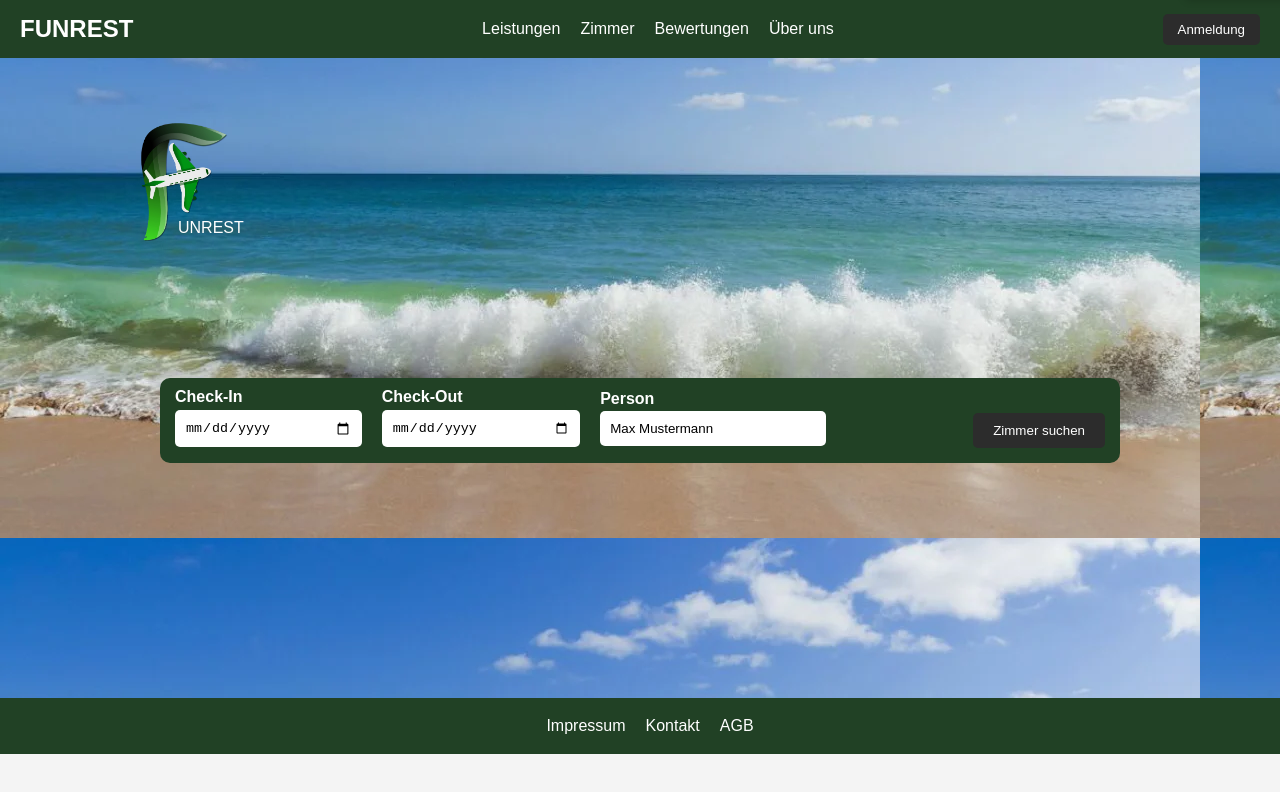
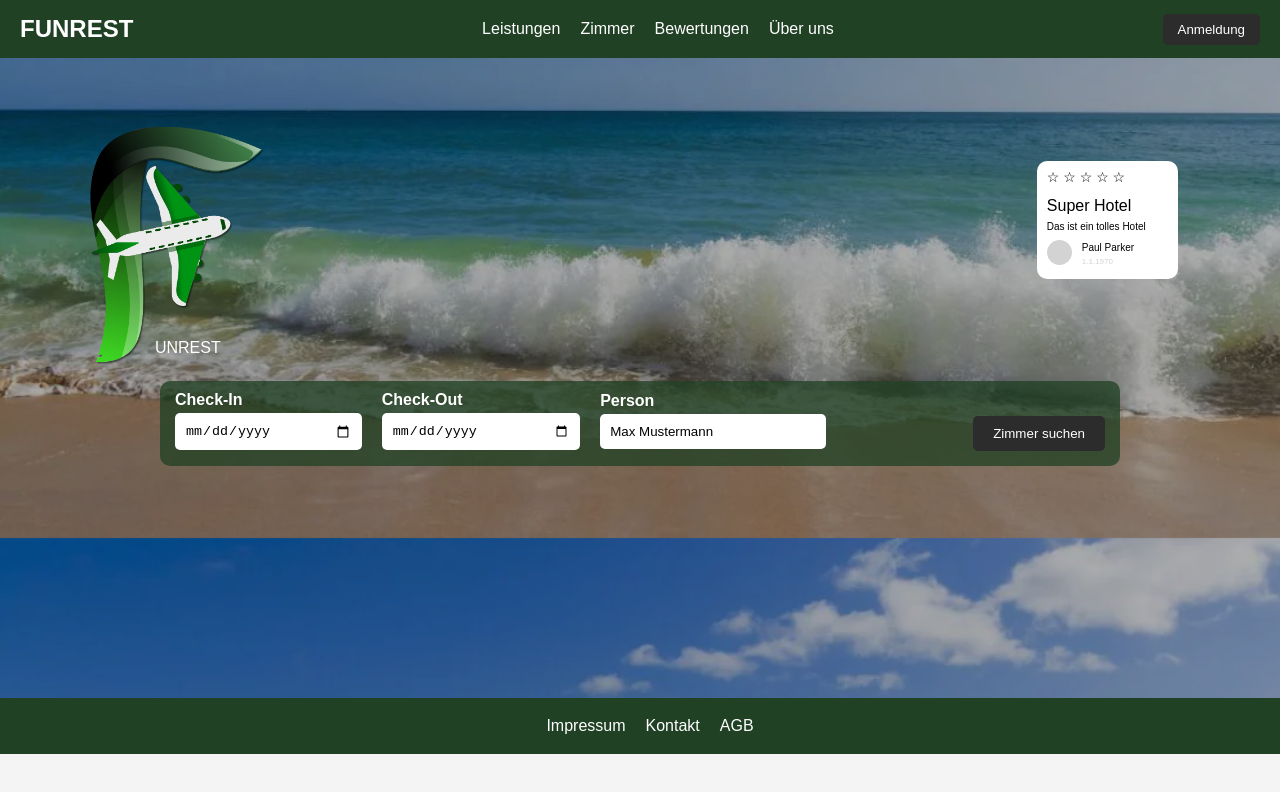
Before and after one commit to TimlikesMusic/funrest, a plain HTML site: page frontend/index.html in a window 1280 px wide. Drawn offline with Linux system fonts and the light colour scheme.

Commit message:
finished landingpage, updated template.html

```diff
--- a/frontend/index.html
+++ b/frontend/index.html
@@ -34,7 +34,24 @@
             <img src="./assets/logo.png" alt="Logo" class="logo_image">
             <div class="logo_text">UNREST</div>
         </div>
-
+        <!-- Bewertungen -->
+        <div class="topreview">
+            <div class="Bewertungstar">
+                <div class="star">
+                    &#9734; &#9734; &#9734; &#9734; &#9734;
+                </div>
+                <div class="title">Super Hotel</div>
+                <div class="desc">Das ist ein tolles Hotel</div>
+                <div class="user">
+                    <div class="pb"></div>
+                    <div class="info">
+                        <div class="name">Paul Parker</div>
+                        <div class="datum">1.1.1970</div>
+                    </div>
+                </div>
+            </div>
+        </div>
+        <div class="div"></div>
         <!-- Search Section (zentriert) -->
         <div class="contentinsel">
             <div class="search">
@@ -55,10 +72,6 @@
                 <button class="searchroom" onclick="searchroom()">Zimmer suchen</button>
             </div>
         </div>
-        <!-- Top-Bewertung (45° rechts oben) -->
-        <div class="topreview">
-            Top Bewertung
-        </div>
     </main>
 
     <!-- Footer -->
--- a/frontend/style/home.css
+++ b/frontend/style/home.css
@@ -1,9 +1,9 @@
 /* Content-Insel */
 .contentinsel {
-    background-color: var(--darkgreen); /* Dunkelgrüner Hintergrund */
+    background-color: #214125c4; /* Dunkelgrüner Hintergrund */
     color: var(--textcolor); /* Weißer Text */
     width: 75%;
-    margin: 25% auto; /* Zentriert die Insel horizontal und gibt vertikal Abstand */
+    margin: 8% auto; /* Zentriert die Insel horizontal und gibt vertikal Abstand */
     padding: 15px;
     padding-top: 5px;
     border-radius: 10px; /* Abgerundete Ecken */
@@ -61,34 +61,71 @@ form {
 .logo {
     position: absolute;
     top: 15%; /* Über der Content-Insel */
-    left: 10%; /* Links außen */
+    left: 5%; /* Links außen */
     display: flex;
     flex-direction: row;
 }
 
 .logo_text{
-    margin-top: 95px;
-    margin-left: -50px;
+    margin-top: 215px;
+    margin-left: -110px;
 }
 
 
 .logo_image {
-    width: 100px; /* Größe des Logos */
+    width: 30%; /* Größe des Logos */
     height: auto; /* Verhältnis beibehalten */
 }
 
+.star{
+    font-size: 14px;
+}
+
+.title{
+    padding-top: 5px;
+    font-size: 16px;
+}
+.desc{
+    font-size: 10px;
+}
+
+.user{
+    padding-top: 5px;
+    font-size: 10px;
+    display: flex;
+    flex-direction: row;
+    justify-content: flex-start;
+}
+
+.pb{
+    width: 25px;
+    height: 25px;
+    border-radius: 100%;
+    background-color: lightgrey;
+    margin-right: 10px;
+}
+
+.name{
+    font-size: 10px;
+}
+
+.datum{
+    color: lightgrey;
+    font-size: 8px;
+}
 /* Top-Bewertung (45° rechts oben) */
 .topreview {
-    position: absolute;
-    top: -50px; /* Über der Content-Insel */
-    right: -50px; /* Rechts außen */
-    background-color: var(--buttoncolor); /* Dunkler Hintergrund für Kontrast */
-    color: var(--textcolor); /* Weißer Text */
-    padding: 10px 15px;
-    border-radius: 5px;
-    font-size: 1rem;
-    font-weight: bold;
-    box-shadow: 0 4px 8px rgba(0, 0, 0, 0.2); /* Leichter Schatten */
+    background-color: white; /* Dunkelgrüner Hintergrund */
+    color: black; /* Weißer Text */
+    width: 11%;
+    padding-left: 10px;
+    padding-top: 5px;
+    padding-bottom: 10px;
+    margin-left: auto;
+    margin-right: 8%;
+    margin-top: 8%;
+    border-radius: 10px; /* Abgerundete Ecken */
+    position: relative; /* Ermöglicht absolute Positionierung von Kindern */
 }
 
 /* Suchbereich (zentriert in der Content-Insel) */
--- a/frontend/style/index.css
+++ b/frontend/style/index.css
@@ -72,9 +72,10 @@ body {
 
 .content{
     background-image: url(../assets/background.png);
+    background-size: 110%;
     background-position-y: 30rem;
-    background-blend-mode: overlay;
-    background-color: grey; /* Dunkelgrüner Hintergrund */
+    background-blend-mode: multiply;
+    background-color: rgb(186, 184, 184); /* Dunkelgrüner Hintergrund */
     height: 80vh;
 }
 
@@ -83,6 +84,7 @@ body {
     background-color: var(--darkgreen); /* Dunkelgrüner Hintergrund */
     color: var(--textcolor); /* Weißer Text */
     padding: 15px 20px;
+
 }
 
 .menu_footer {
```
Also changed, not shown: frontend/html/login.html (deleted, +0 -40 lines), frontend/html/template.html (+19 -10 lines).
